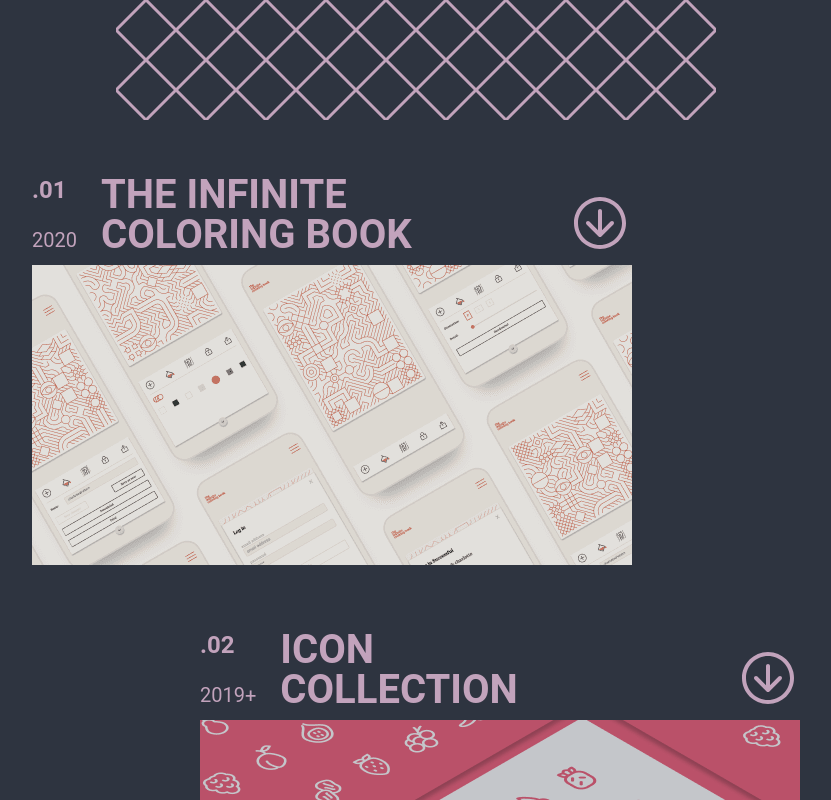
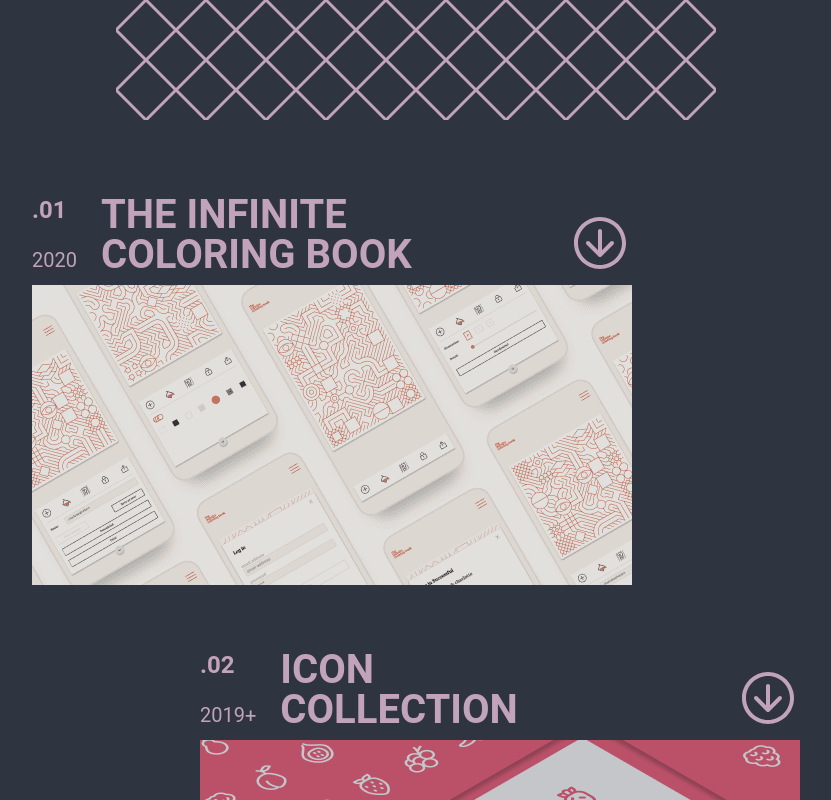
Before and after one commit to charlotte-hues/portfolio-nextjs, a Next.js app: page / in a window 1280 px wide. Shown: the part 640-1440 px from the top of the page, without its empty margins (224-1055 px from the left). Built offline with nearby package versions, Linux system fonts and the light colour scheme; a web font is replaced by a local one.

Commit message:
named hero properly internally

```diff
--- a/components/sections/About/About.js
+++ b/components/sections/Hero/Hero.js
@@ -1,6 +1,6 @@
 import styled from "styled-components";
 
-import HeroPattern from '../Hero/HeroPattern';
+import HeroPattern from './HeroPattern';
 
 const Container = styled.div`
   position: relative;
--- a/components/sections/Home/Home.js
+++ b/components/sections/Home/Home.js
@@ -3,7 +3,7 @@ import styled from "styled-components";
 import {useRouter} from 'next/router'
 import gsap from 'gsap';
 
-import About from "../About/About";
+import Hero from "../Hero/Hero";
 import Work from "../Work/Work";
 import Contact from "../Contact/Contact";
 
@@ -35,7 +35,7 @@ const Home = props => {
   return (
     <div>
       <SectionContainer id="home" ref={homeRef}>
-        <About />
+        <Hero />
       </SectionContainer>
       <SectionContainer id="work" ref={workRef}>
         <Work />
--- a/components/sections/Work/Work.js
+++ b/components/sections/Work/Work.js
@@ -14,7 +14,7 @@ const Container = styled.div`
   padding-top: 30px;
 
   @media ${device.laptop} {
-      padding-top: 20px;
+      padding-top: 40px;
   }
 `;
 
```
